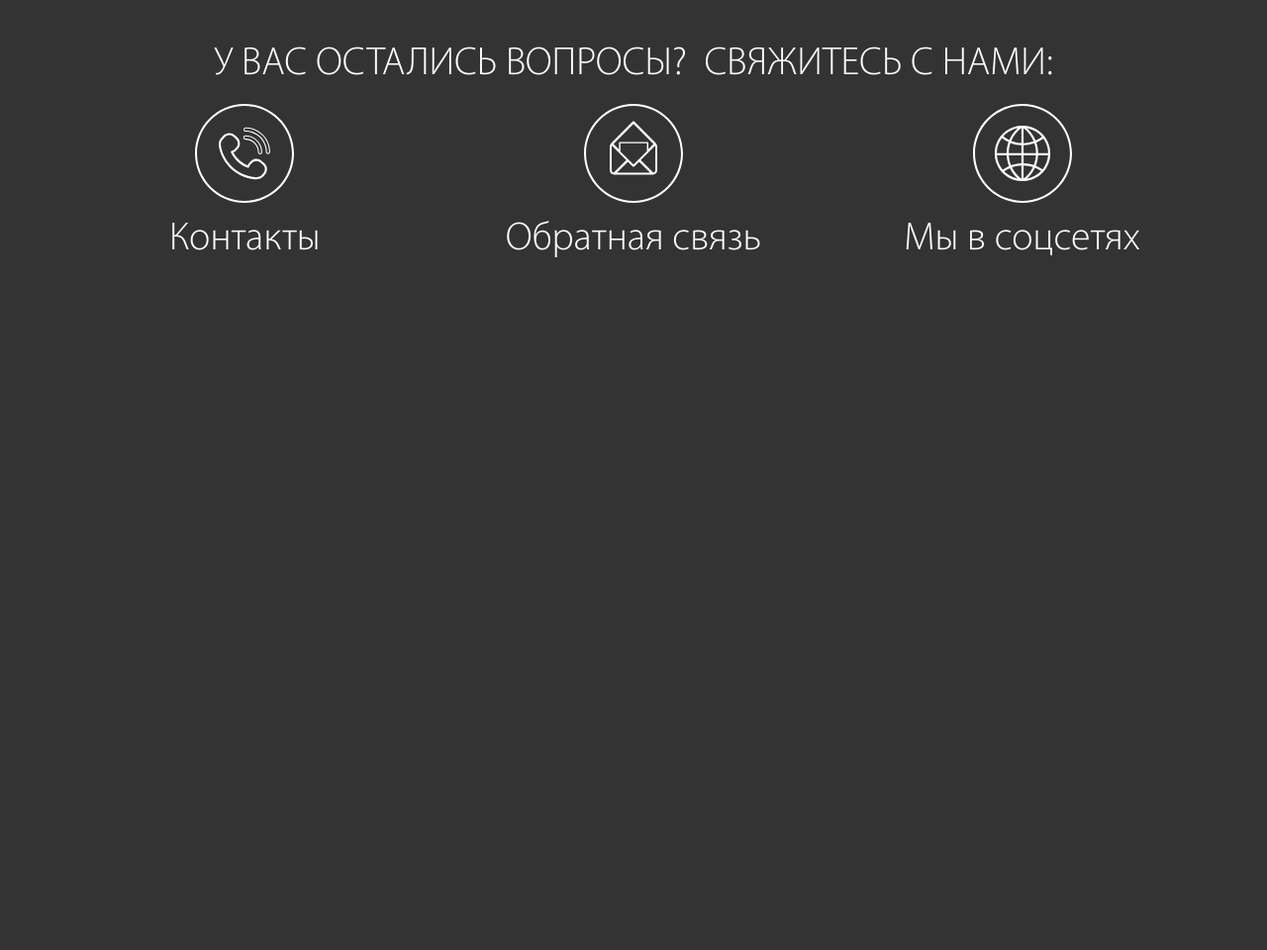
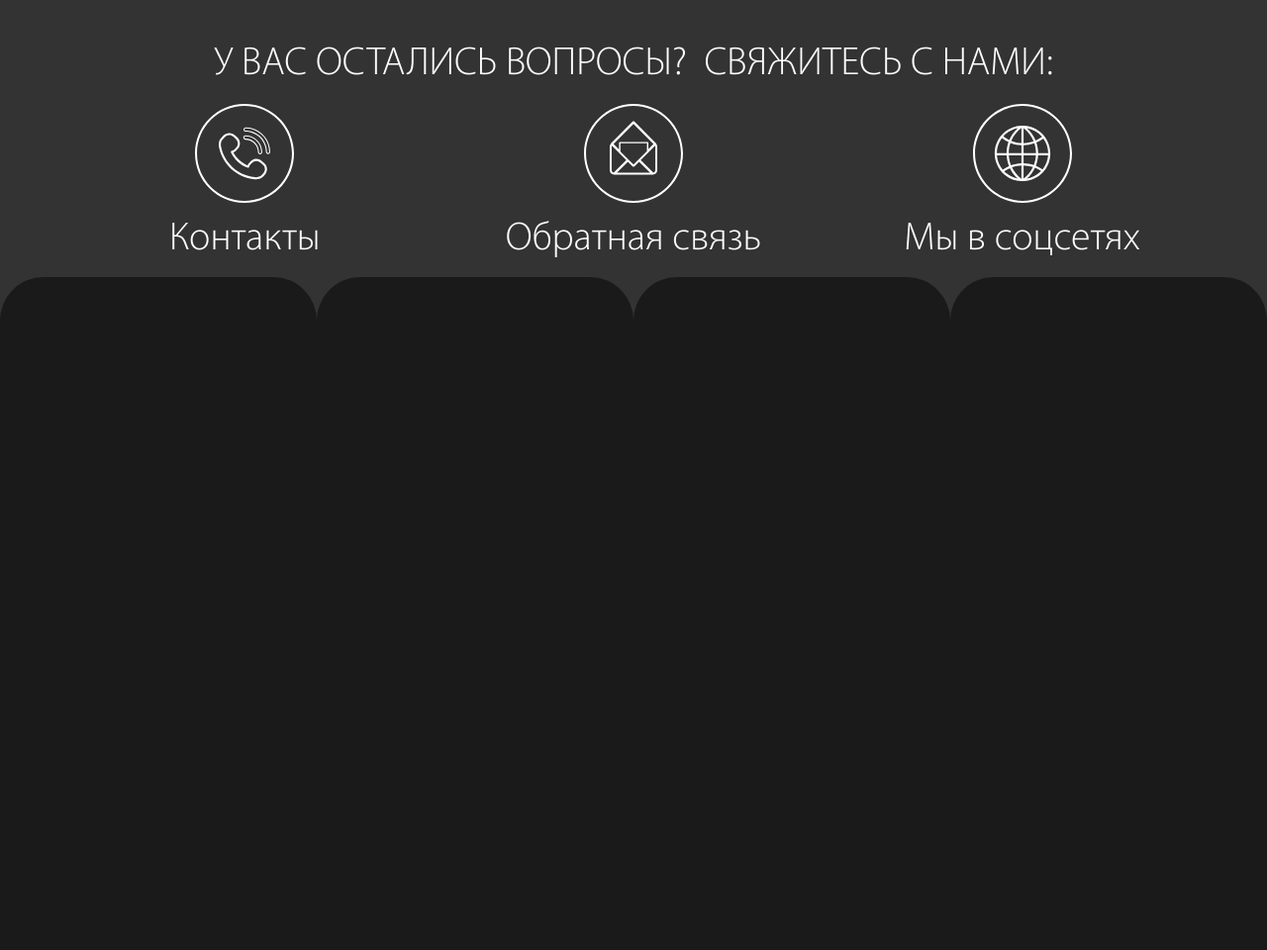
Before and after one commit to AlexTheMaggot/agado, a Django app: page / in a window 1280 px wide. Shown: the whole page at 99% size. Run offline with Django 3.2, Linux system fonts and the light colour scheme; some libraries are stand-ins or nearby versions.

Commit message:
add footer

```diff
--- a/agado/mainapp/static/css/footer/footer.less
+++ b/agado/mainapp/static/css/footer/footer.less
@@ -30,5 +30,19 @@
   }
 
   .ft-lower {
+    height: 680px;
+    top: 280px;
+    width: 100%;
+    position: absolute;
+  }
+  .lower-bg {
+    &__small {
+      background-color: @gray-dark;
+      border-radius: 44px 44px 0 0;
+    }
+    &__large {
+      background-color: @gray-dark;
+      border-radius: 44px 44px 0 0;
+    }
   }
 }
--- a/agado/mainapp/static/css/style.css
+++ b/agado/mainapp/static/css/style.css
@@ -552,6 +552,20 @@
   font-size: 40px;
   color: #FFFFFF;
 }
+.footer .ft-lower {
+  height: 680px;
+  top: 280px;
+  width: 100%;
+  position: absolute;
+}
+.footer .lower-bg__small {
+  background-color: #1A1A1A;
+  border-radius: 44px 44px 0 0;
+}
+.footer .lower-bg__large {
+  background-color: #1A1A1A;
+  border-radius: 44px 44px 0 0;
+}
 p,
 h1,
 h2,
--- a/agado/mainapp/templates/footer.html
+++ b/agado/mainapp/templates/footer.html
@@ -17,7 +17,10 @@
             <p class="ft-higher__text">Мы в соцсетях</p>
         </div>
     </div>
-    <div class="row ft-lower">
-
+    <div class="row ft-lower lower-bg">
+            <div class="col-3 lower-bg__small"></div>
+            <div class="col-3 lower-bg__large"></div>
+            <div class="col-3 lower-bg__large"></div>
+            <div class="col-3 lower-bg__small"></div>
     </div>
 </div>
```
Also changed, not shown: 1 other file.
